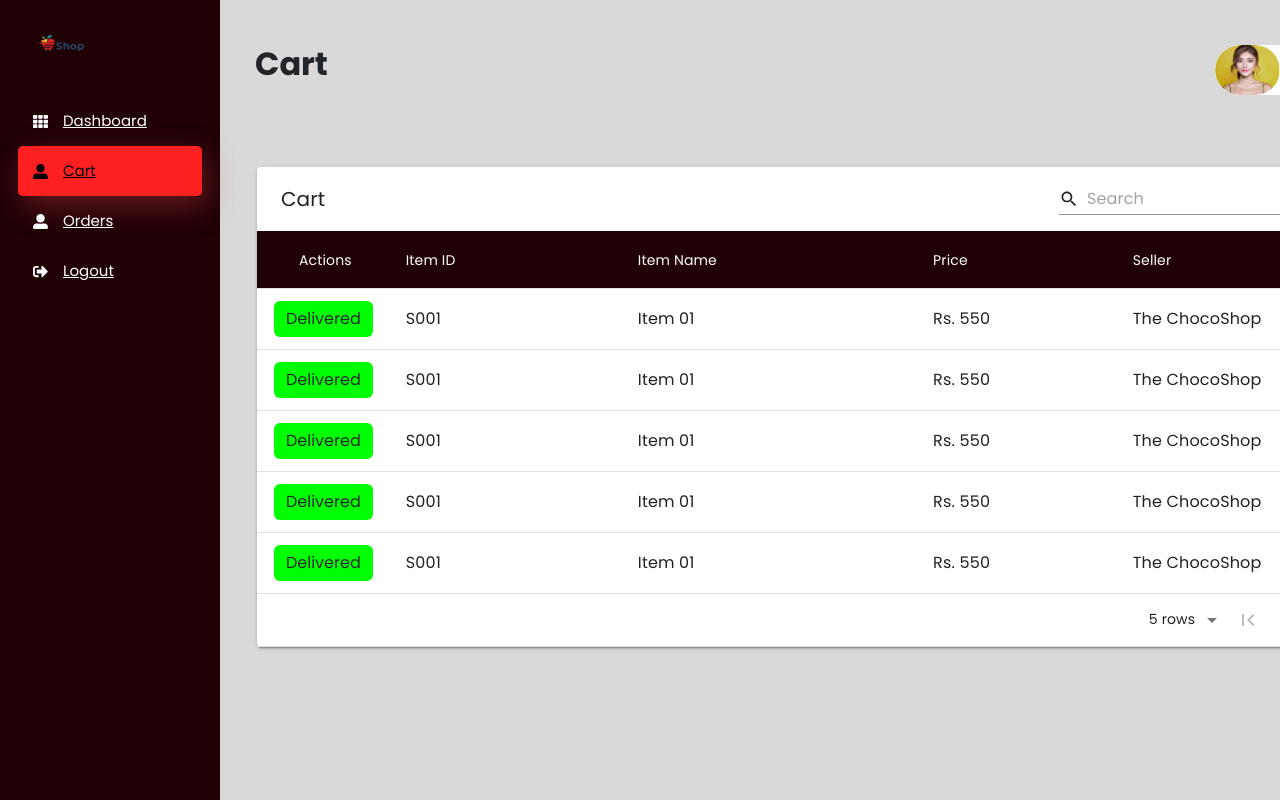
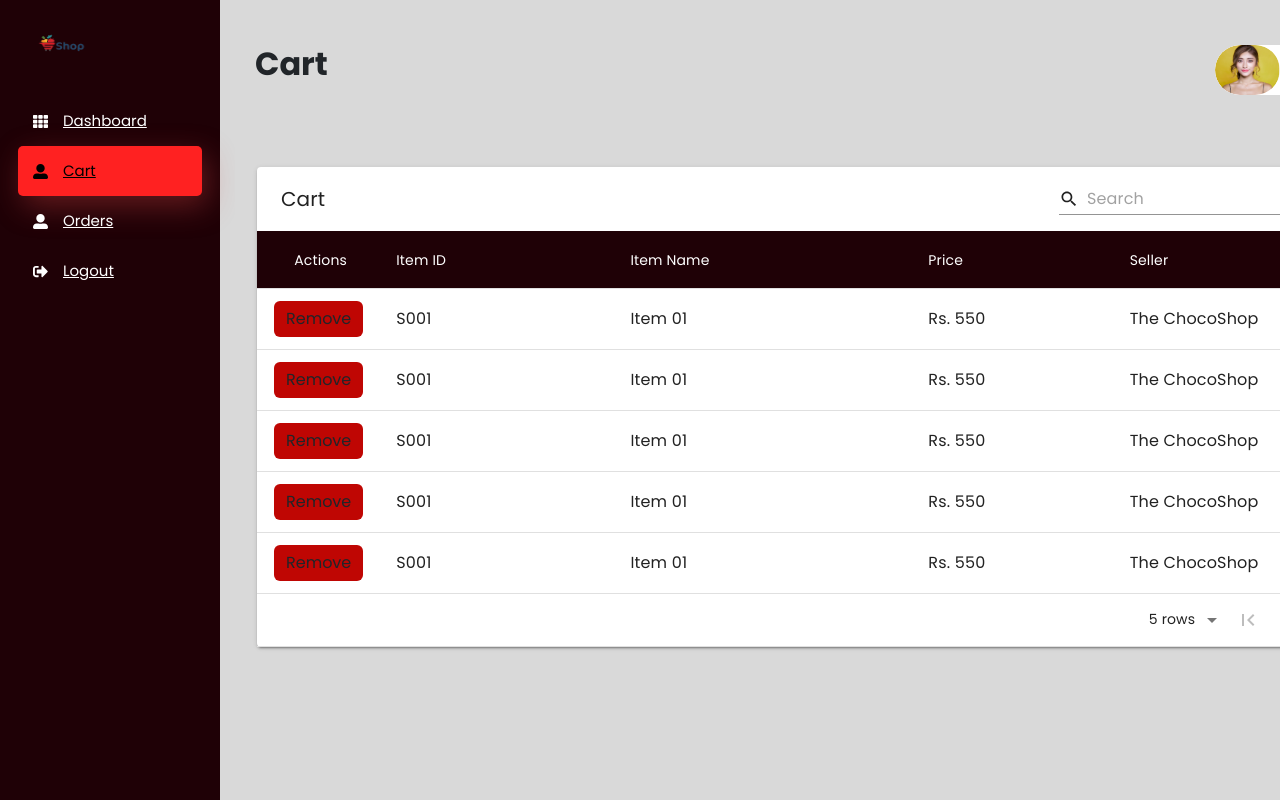
Before and after one commit to Thashmi-nil/cssd-ecommerce, a React (Create React App) app in the folder cssd-ecommerce-app-frontend/: page /Ccart in a window 1280 px wide. Shown: the top 800 px of the page. Built offline with nearby package versions, Linux system fonts and the light colour scheme; no server answers; sample sign-in values are in the browser's storage.

Commit message:
cart actions

```diff
--- a/cssd-ecommerce-app-frontend/src/components/Pages/Customer/cus_cart/Cart.jsx
+++ b/cssd-ecommerce-app-frontend/src/components/Pages/Customer/cus_cart/Cart.jsx
@@ -90,11 +90,11 @@
                                                 type="button"
                                                 className="btn mt-0"
                                                 style={{
-                                                    backgroundColor: "#00FF00",
+                                                    backgroundColor: "#bf0603",
                                                     border: "none",
                                                 }}
                                             >
-                                                Delivered
+                                                Remove
                                             </button>
                                         );
                                     },
```
